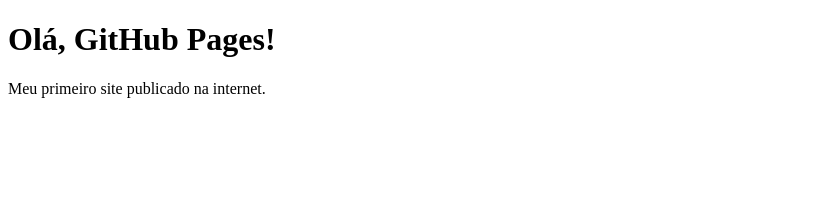
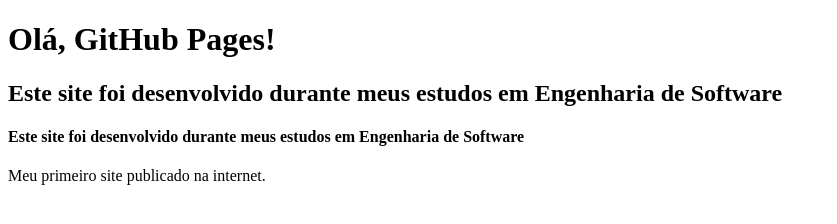
Before and after one commit to marcieldev/projetos-simples, a plain HTML site: page index.html in a window 1280 px wide. Shown: the whole page, without its empty margins (0-837 px from the left). Drawn offline with Linux system fonts and the light colour scheme.

Commit message:
Update index.html

```diff
--- a/index.html
+++ b/index.html
@@ -8,7 +8,8 @@
 <body>
 
 <h1>Olá, GitHub Pages!</h1>
-
+<h2>Este site foi desenvolvido durante meus estudos em Engenharia de Software</h2>
+<h4>Este site foi desenvolvido durante meus estudos em Engenharia de Software</h4>
 <p>Meu primeiro site publicado na internet.</p>
 
 </body>
```
